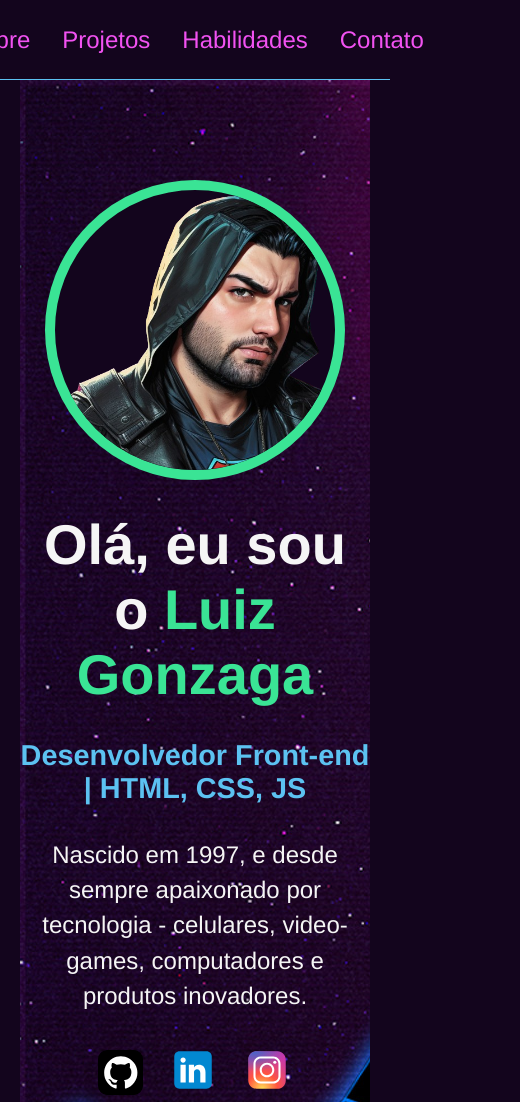
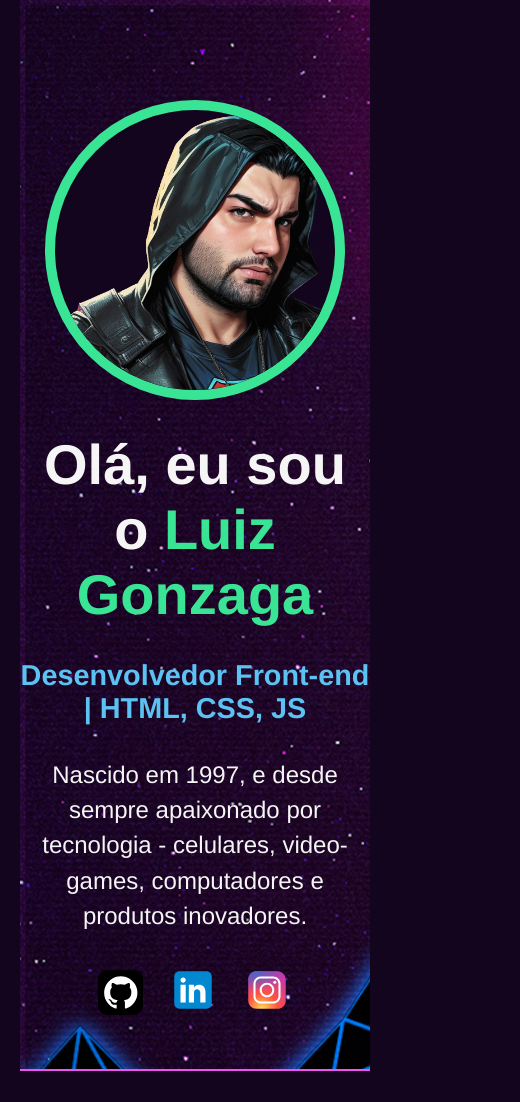
Before and after one commit to luigon97/meu-site, a plain HTML site: page index.html in a window 390 px wide. Shown: the top 1102 px of the page, 520 px wide, since content can reach past the window. Drawn offline with Linux system fonts and the light colour scheme; files whose address does not match are found by name.

Commit message:
Add files via upload

```diff
--- a/assets/styles/index.css
+++ b/assets/styles/index.css
@@ -28,7 +28,7 @@ body::-webkit-scrollbar-thumb {
 
 hr {
   border: 1px solid #f152f1;
-  width: 500px;
+  max-width: 500px;
   margin: 0 auto;
 }
 
@@ -38,23 +38,25 @@ hr {
   margin: 0 auto;
   height: 80px;
   max-width: 1248px;
-  width: 100%;
   border-bottom: 1px solid #5cc2f1;
 }
 
 .menu-wrapper {
   display: flex;
+  justify-content: space-around;
   margin: auto;
 }
 .menu-wrapper a {
   color: #f152f1;
+  font-size: 1.5rem;
+  padding: 20px;
 }
 
-.menu-item {
-  font-size: 1.5rem;
-  padding: 0 1rem;
+@media screen and (max-width: 548px) {
+  .menu-container {
+    display: none;
+  }
 }
-
 main {
   padding: 0 20px;
 }
```
